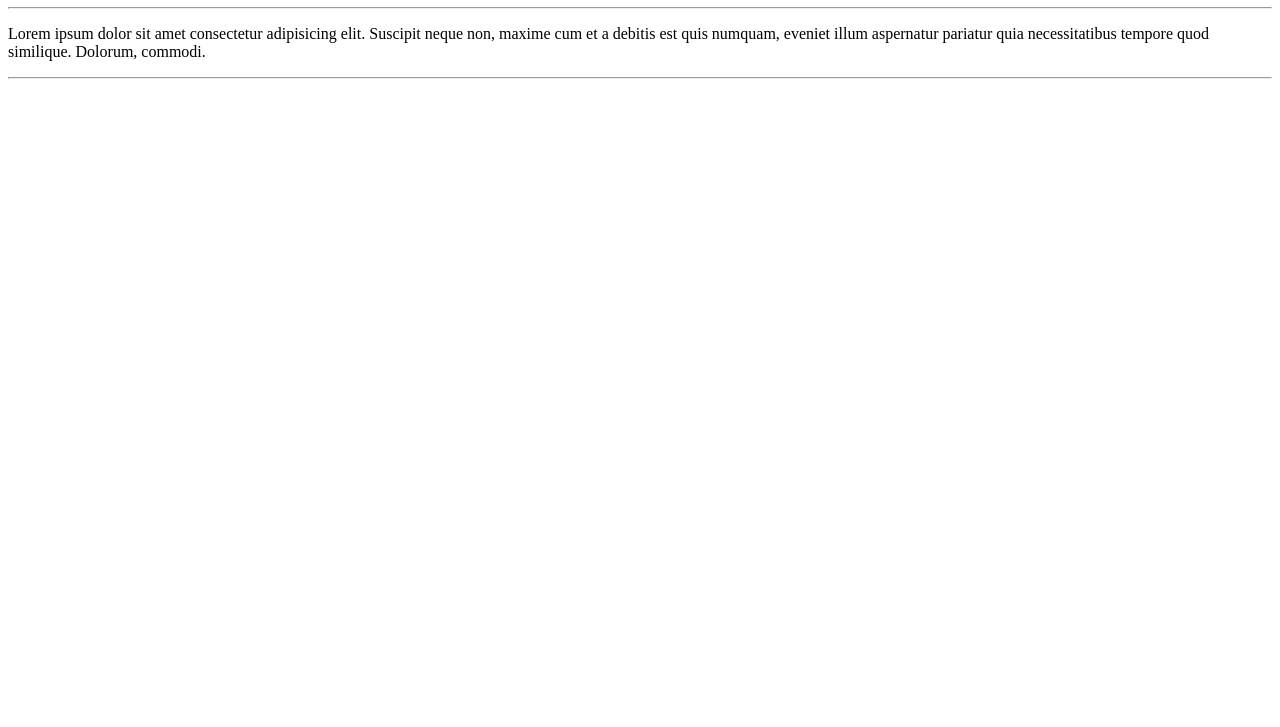
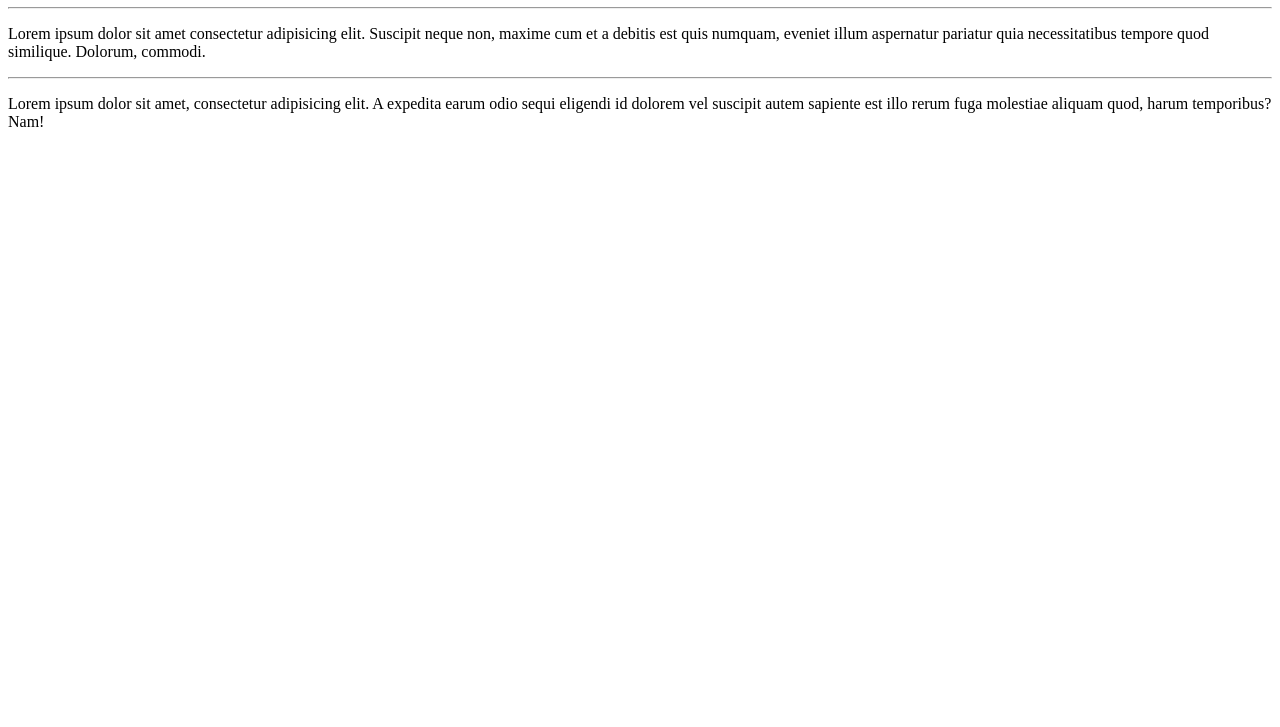
Before and after one commit to pedroananias1/ola-mundo, a plain HTML site: page site-exemplo/index.html in a window 1280 px wide. Shown: the part 73-800 px from the top of the page. Drawn offline with Linux system fonts and the light colour scheme.

Commit message:
Update index.html
Adicionei mais um parágrafo ao index

```diff
--- a/site-exemplo/index.html
+++ b/site-exemplo/index.html
@@ -10,5 +10,7 @@
     <hr>
     <p> Lorem ipsum dolor sit amet consectetur adipisicing elit. Suscipit neque non, maxime cum et a debitis est quis numquam, eveniet illum aspernatur pariatur quia necessitatibus tempore quod similique. Dolorum, commodi.</p>
     <hr>
+    <p> Lorem ipsum dolor sit amet, consectetur adipisicing elit. A expedita earum odio sequi eligendi id dolorem vel suscipit autem sapiente est illo rerum fuga molestiae aliquam quod, harum temporibus? Nam!
+    </p>
 </body>
 </html>
```
